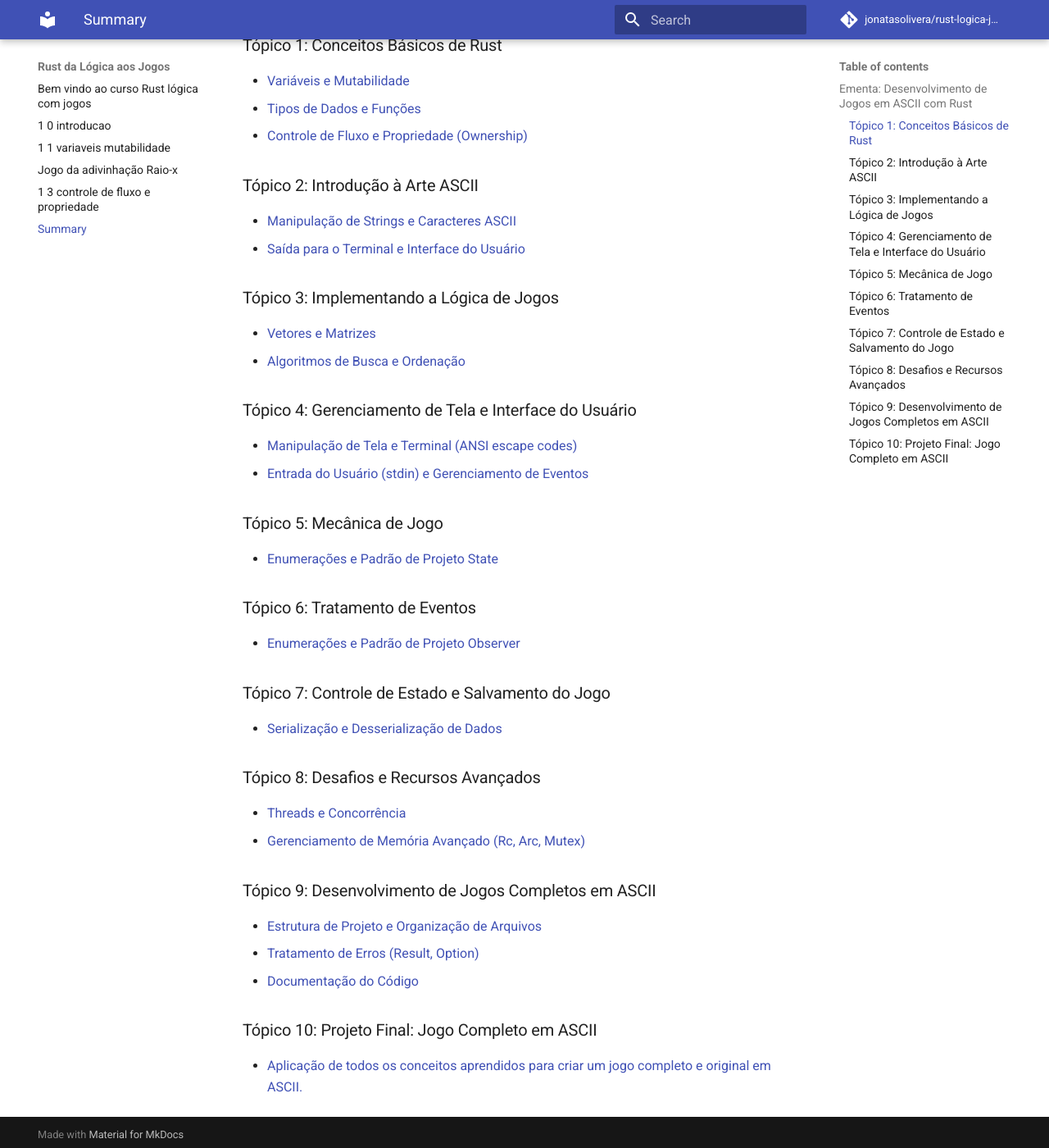
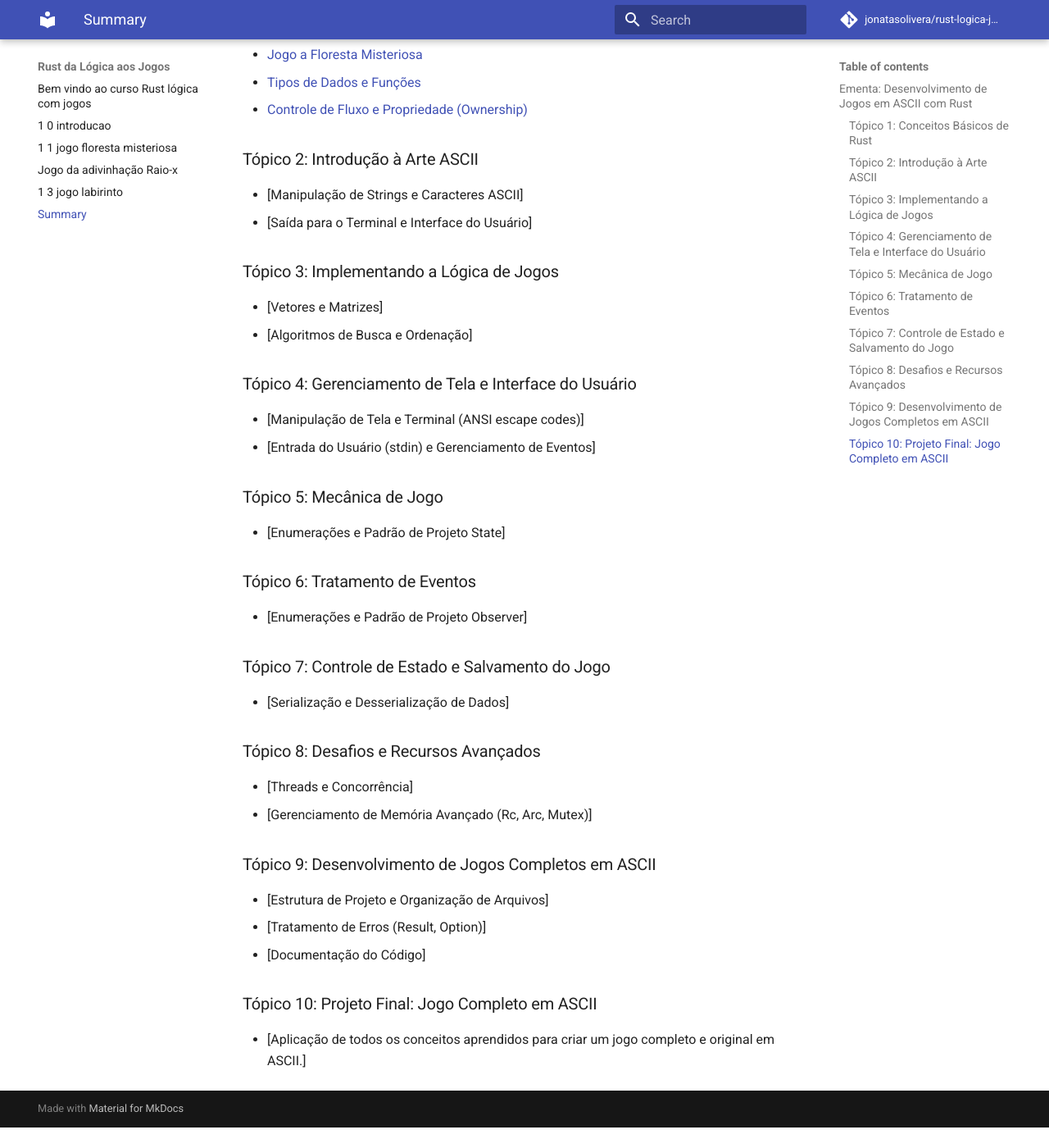
Before and after one commit to jonatasoli/rust-logica-jogos, an MkDocs documentation site: the page built from aulas/INDICE.md, in a window 1280 px wide and 1400 px high, scrolled down 256 px. Shown: the whole window at 82% size. Built offline with MkDocs 1.6.1 and Material for MkDocs 9.7.7, drawn with Linux system fonts in a browser that asks for light colours; comment, search, counter and statistics services are not loaded; after the commit the page ends 1631 px from its top, so only the background shows below that.

Commit message:
removendo links nao criados

```diff
--- a/aulas/INDICE.md
+++ b/aulas/INDICE.md
@@ -1,33 +1,33 @@
 # Summary
 
-- [Chapter 1](./chapter_1.md)
+## Ementa: Desenvolvimento de Jogos em ASCII com Rust
 
-## Ementa: Desenvolvimento de Jogos em ASCII com Rust
 ### Tópico 1: Conceitos Básicos de Rust
-- [Variáveis e Mutabilidade](./1_1_variaveis_mutabilidade.md)
-- [Tipos de Dados e Funções](./1_2_tipos_de_dados_e_funcoes.md)
-- [Controle de Fluxo e Propriedade (Ownership)](./1_3_controle_de_fluxo_e_propriedade.md)
+- [Introdução](./1_0_introducao.md)
+- [Jogo a Floresta Misteriosa](./1_1_jogo_floresta_misteriosa.md)
+- [Tipos de Dados e Funções](./1_2_jogo_da_adivinhacao.md)
+- [Controle de Fluxo e Propriedade (Ownership)](./1_3_jogo_labirinto.md)
 ### Tópico 2: Introdução à Arte ASCII
-- [Manipulação de Strings e Caracteres ASCII](./2_1_manipulacao_de_strings_e_caracteres_ascii.md)
-- [Saída para o Terminal e Interface do Usuário](./2_2_saida_para_terminal_e_interface_do_usuario.md)
+- [Manipulação de Strings e Caracteres ASCII]
+- [Saída para o Terminal e Interface do Usuário]
 ### Tópico 3: Implementando a Lógica de Jogos
-- [Vetores e Matrizes](./3_1_valores_e_matrizes.md)
-- [Algoritmos de Busca e Ordenação](./3_2_algoritmos_de_busca_e_ordenacao.md)
+- [Vetores e Matrizes]
+- [Algoritmos de Busca e Ordenação]
 ### Tópico 4: Gerenciamento de Tela e Interface do Usuário
-- [Manipulação de Tela e Terminal (ANSI escape codes)](./4_1_manipulacao_de_tela_e_terminal.md)
-- [Entrada do Usuário (stdin) e Gerenciamento de Eventos](./4_2_entrada_do_suario_e_gerenciamento_de_eventos.md)
+- [Manipulação de Tela e Terminal (ANSI escape codes)]
+- [Entrada do Usuário (stdin) e Gerenciamento de Eventos]
 ### Tópico 5: Mecânica de Jogo
-- [Enumerações e Padrão de Projeto State](./5_1_enumeracoes_e_padrao_de_projeto_state.md)
+- [Enumerações e Padrão de Projeto State]
 ### Tópico 6: Tratamento de Eventos
-- [Enumerações e Padrão de Projeto Observer](./6_1_enumeracoes_e_padrao_de_projeto_observer.md)
+- [Enumerações e Padrão de Projeto Observer]
 ### Tópico 7: Controle de Estado e Salvamento do Jogo
-- [Serialização e Desserialização de Dados](./7_1_serializacao_e_desserializacao_de_dados.md)
+- [Serialização e Desserialização de Dados]
 ### Tópico 8: Desafios e Recursos Avançados
-- [Threads e Concorrência](./8_1_threads_e_concorrencia.md)
-- [Gerenciamento de Memória Avançado (Rc, Arc, Mutex)](./8_2_gerenciamento_de_memoria_avancado.md)
+- [Threads e Concorrência]
+- [Gerenciamento de Memória Avançado (Rc, Arc, Mutex)]
 ### Tópico 9: Desenvolvimento de Jogos Completos em ASCII
-- [Estrutura de Projeto e Organização de Arquivos](./9_1_estrutura_de_projeto_e_organizacao_de_arquivos.md)
-- [Tratamento de Erros (Result, Option)](./9_2_tratamento_de_erros.md)
-- [Documentação do Código](./9_2_documentacao_do_codigo.md)
+- [Estrutura de Projeto e Organização de Arquivos]
+- [Tratamento de Erros (Result, Option)]
+- [Documentação do Código]
 ### Tópico 10: Projeto Final: Jogo Completo em ASCII
-- [Aplicação de todos os conceitos aprendidos para criar um jogo completo e original em ASCII.](./projeto_final.md)
+- [Aplicação de todos os conceitos aprendidos para criar um jogo completo e original em ASCII.]
```
Also changed, not shown: aulas/1_1_jogo_floresta_misteriosa.md (added), aulas/1_1_variaveis_mutabilidade.md (deleted), aulas/1_2_jogo_da_adivinhacao.md (renamed from aulas/1_2_tipos_de_dados_e_funcoes.md), aulas/1_3_controle_de_fluxo_e_propriedade.md (deleted), aulas/1_3_jogo_labirinto.md (added).
